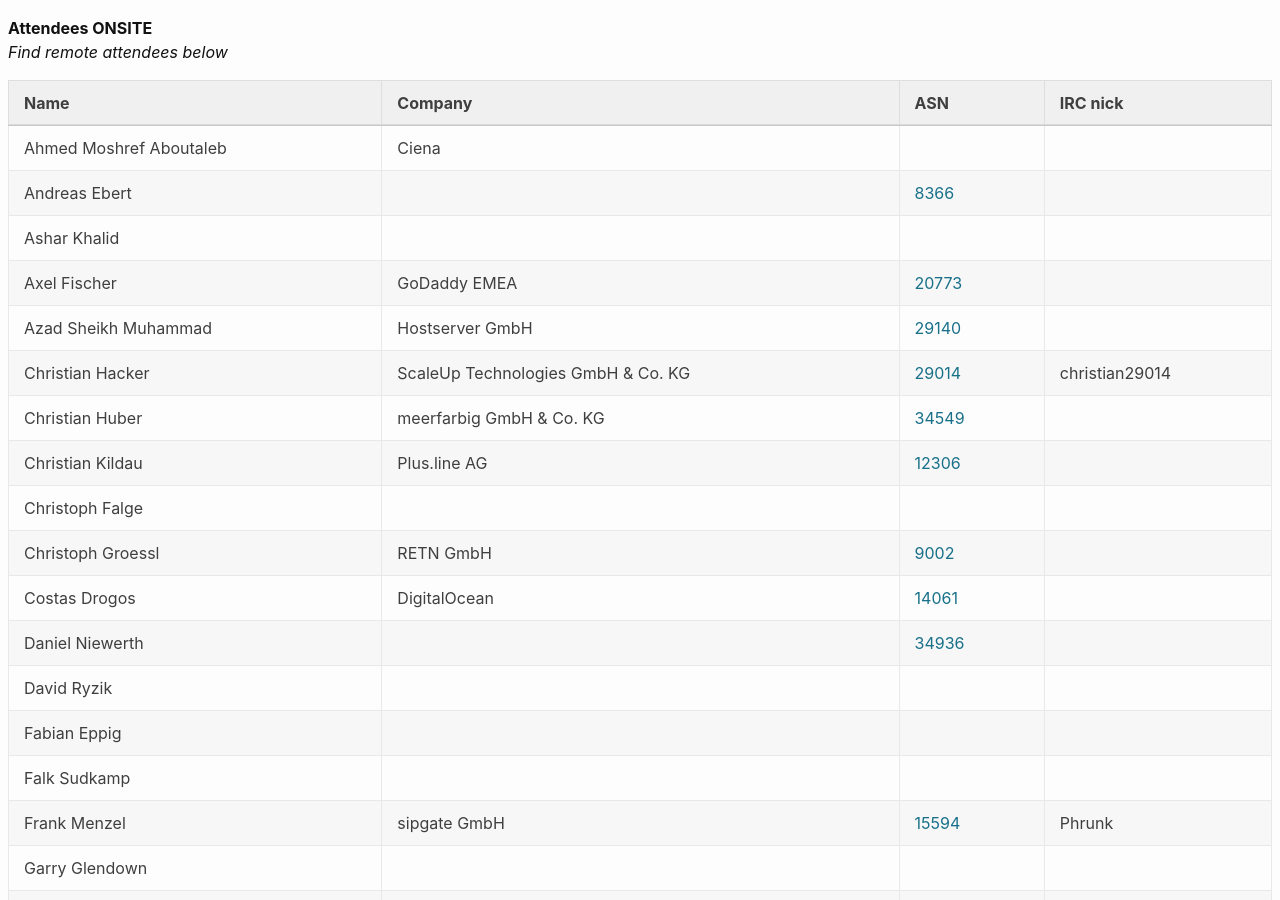
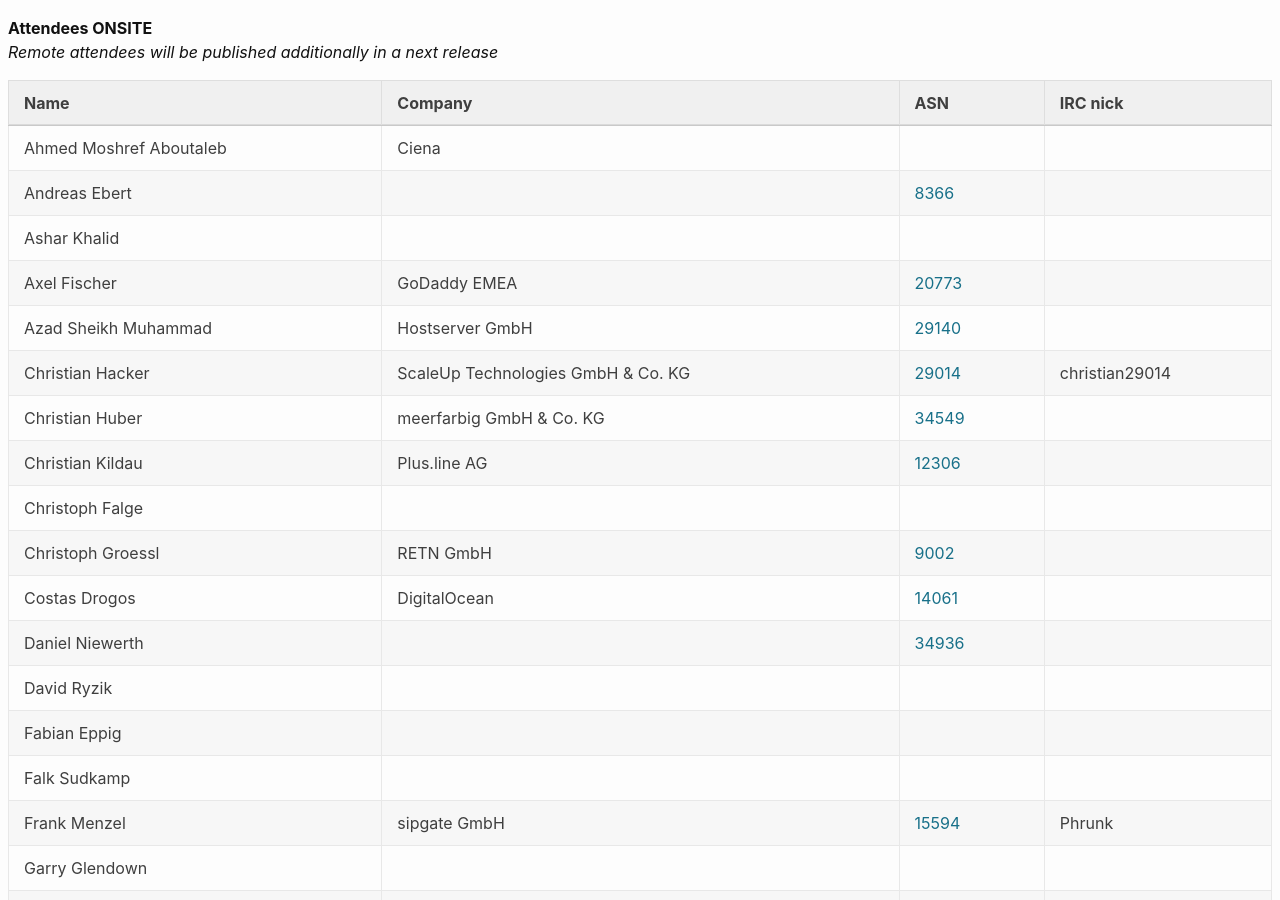
Before and after one commit to denog/pretix-attendeelist, a Jekyll site: the page built from denog14/index.md, in a window 1280 px wide and 900 px high. Built offline with Jekyll 4.4.1, drawn with Linux system fonts in a browser that asks for light colours.

Commit message:
update wording to only onsite attendees

```diff
--- a/denog14/index.md
+++ b/denog14/index.md
@@ -2,7 +2,7 @@
 layout: liste
 ---
 <b>Attendees ONSITE</b><br>
-<i>Find remote attendees below</i>
+<i>Remote attendees will be published additionally in a next release</i>
 <table>
   <thead>
     <tr>
```
